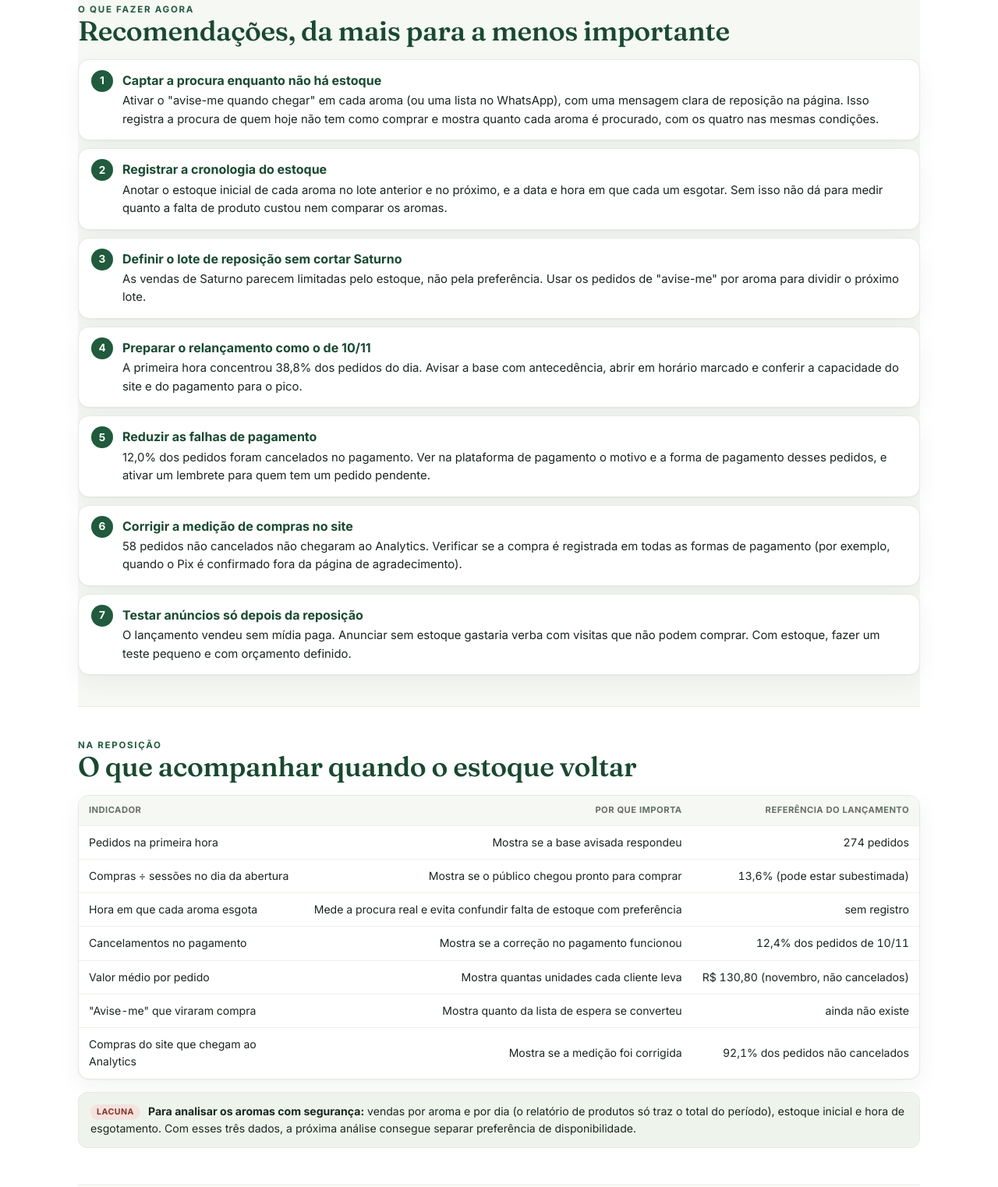
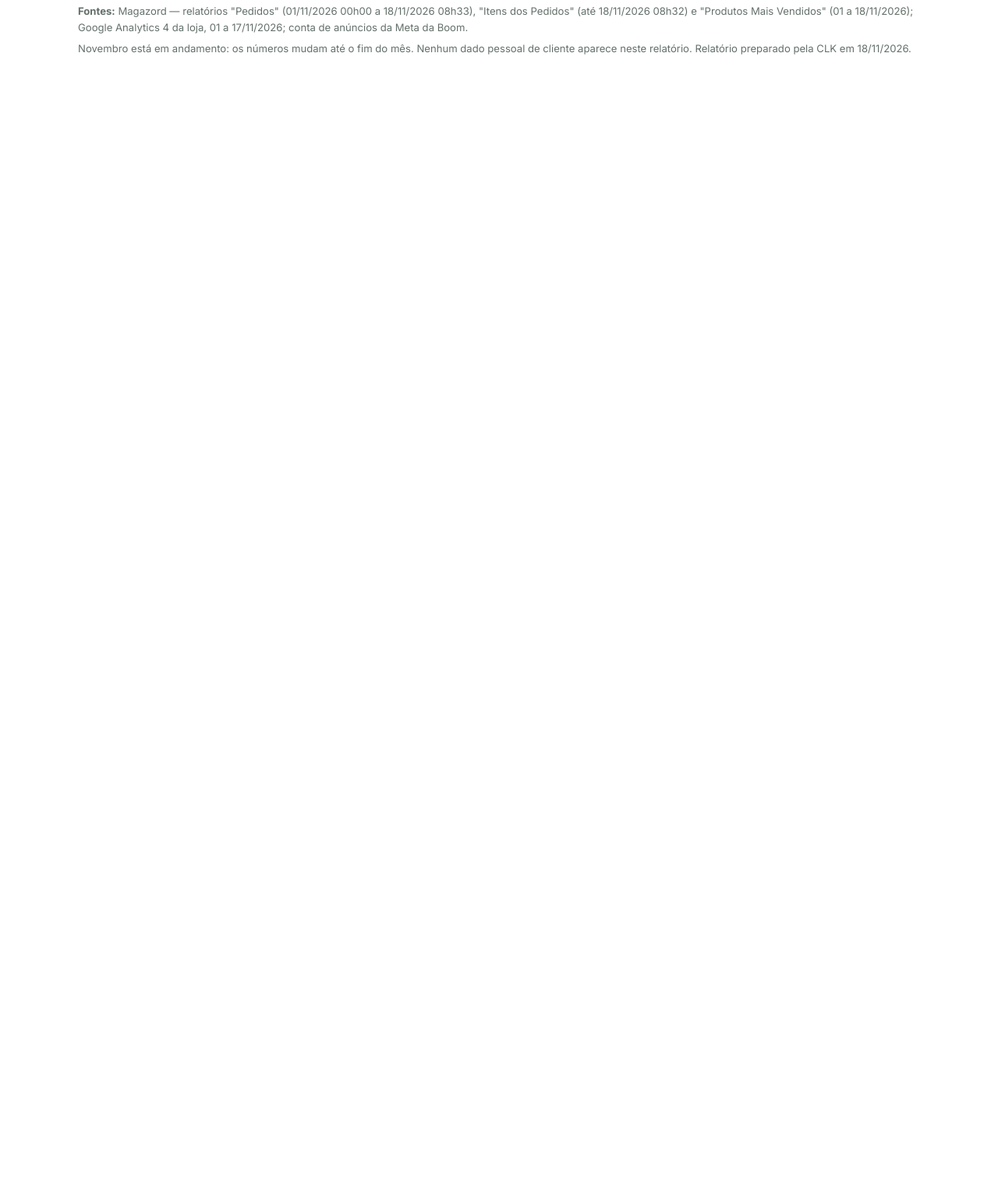
Before and after one commit to gestorleomello-crypto/boom-performance-novembro-2026, a plain HTML site: page index.html in a window 1280 px wide. Shown: the part 9166-10689 px from the top of the page at 78% size. After the commit the page ends 9303 px from the top, so only its background shows below. Drawn offline with Linux system fonts and the light colour scheme.

Commit message:
Remove as seções de recomendações e de acompanhamento na reposição

```diff
--- a/index.html
+++ b/index.html
@@ -279,37 +279,6 @@ footer{padding:34px 0 50px;color:var(--muted);font-size:.82rem;border-top:1px so
     <div><b>Falta</b>Pedidos de "avise-me", mensagens recebidas e buscas pelo produto.</div></div></div>
 </section>
 
-<section class="alt" data-secao="recomendacoes">
-  <div class="eyebrow">O que fazer agora</div>
-  <h2>Recomendações, da mais para a menos importante</h2>
-  <ol class="recs">
-    <li><b class="t">Captar a procura enquanto não há estoque</b>Ativar o "avise-me quando chegar" em cada aroma (ou uma lista no WhatsApp), com uma mensagem clara de reposição na página. Isso registra a procura de quem hoje não tem como comprar e mostra quanto cada aroma é procurado, com os quatro nas mesmas condições.</li>
-    <li><b class="t">Registrar a cronologia do estoque</b>Anotar o estoque inicial de cada aroma no lote anterior e no próximo, e a data e hora em que cada um esgotar. Sem isso não dá para medir quanto a falta de produto custou nem comparar os aromas.</li>
-    <li><b class="t">Definir o lote de reposição sem cortar Saturno</b>As vendas de Saturno parecem limitadas pelo estoque, não pela preferência. Usar os pedidos de "avise-me" por aroma para dividir o próximo lote.</li>
-    <li><b class="t">Preparar o relançamento como o de 10/11</b>A primeira hora concentrou 38,8% dos pedidos do dia. Avisar a base com antecedência, abrir em horário marcado e conferir a capacidade do site e do pagamento para o pico.</li>
-    <li><b class="t">Reduzir as falhas de pagamento</b>12,0% dos pedidos foram cancelados no pagamento. Ver na plataforma de pagamento o motivo e a forma de pagamento desses pedidos, e ativar um lembrete para quem tem um pedido pendente.</li>
-    <li><b class="t">Corrigir a medição de compras no site</b>58 pedidos não cancelados não chegaram ao Analytics. Verificar se a compra é registrada em todas as formas de pagamento (por exemplo, quando o Pix é confirmado fora da página de agradecimento).</li>
-    <li><b class="t">Testar anúncios só depois da reposição</b>O lançamento vendeu sem mídia paga. Anunciar sem estoque gastaria verba com visitas que não podem comprar. Com estoque, fazer um teste pequeno e com orçamento definido.</li>
-  </ol>
-</section>
-
-<section data-secao="proximos">
-  <div class="eyebrow">Na reposição</div>
-  <h2>O que acompanhar quando o estoque voltar</h2>
-  <div class="tablewrap"><table>
-    <thead><tr><th>Indicador</th><th>Por que importa</th><th>Referência do lançamento</th></tr></thead>
-    <tbody>
-      <tr><td>Pedidos na primeira hora</td><td>Mostra se a base avisada respondeu</td><td>274 pedidos</td></tr>
-      <tr><td>Compras ÷ sessões no dia da abertura</td><td>Mostra se o público chegou pronto para comprar</td><td>13,6% (pode estar subestimada)</td></tr>
-      <tr><td>Hora em que cada aroma esgota</td><td>Mede a procura real e evita confundir falta de estoque com preferência</td><td>sem registro</td></tr>
-      <tr><td>Cancelamentos no pagamento</td><td>Mostra se a correção no pagamento funcionou</td><td>12,4% dos pedidos de 10/11</td></tr>
-      <tr><td>Valor médio por pedido</td><td>Mostra quantas unidades cada cliente leva</td><td>R$ 130,80 (novembro, não cancelados)</td></tr>
-      <tr><td>"Avise-me" que viraram compra</td><td>Mostra quanto da lista de espera se converteu</td><td>ainda não existe</td></tr>
-      <tr><td>Compras do site que chegam ao Analytics</td><td>Mostra se a medição foi corrigida</td><td>92,1% dos pedidos não cancelados</td></tr>
-    </tbody></table></div>
-  <p class="note"><span class="selo lac">Lacuna</span> <b>Para analisar os aromas com segurança:</b> vendas por aroma e por dia (o relatório de produtos só traz o total do período), estoque inicial e hora de esgotamento. Com esses três dados, a próxima análise consegue separar preferência de disponibilidade.</p>
-</section>
-
 <footer><div class="wrap" style="padding:0">
   <p><b>Fontes:</b> Magazord — relatórios "Pedidos" (01/11/2026 00h00 a 18/11/2026 08h33), "Itens dos Pedidos" (até 18/11/2026 08h32) e "Produtos Mais Vendidos" (01 a 18/11/2026); Google Analytics 4 da loja, 01 a 17/11/2026; conta de anúncios da Meta da Boom.</p>
   <p>Novembro está em andamento: os números mudam até o fim do mês. Nenhum dado pessoal de cliente aparece neste relatório. Relatório preparado pela CLK em 18/11/2026.</p>
```
